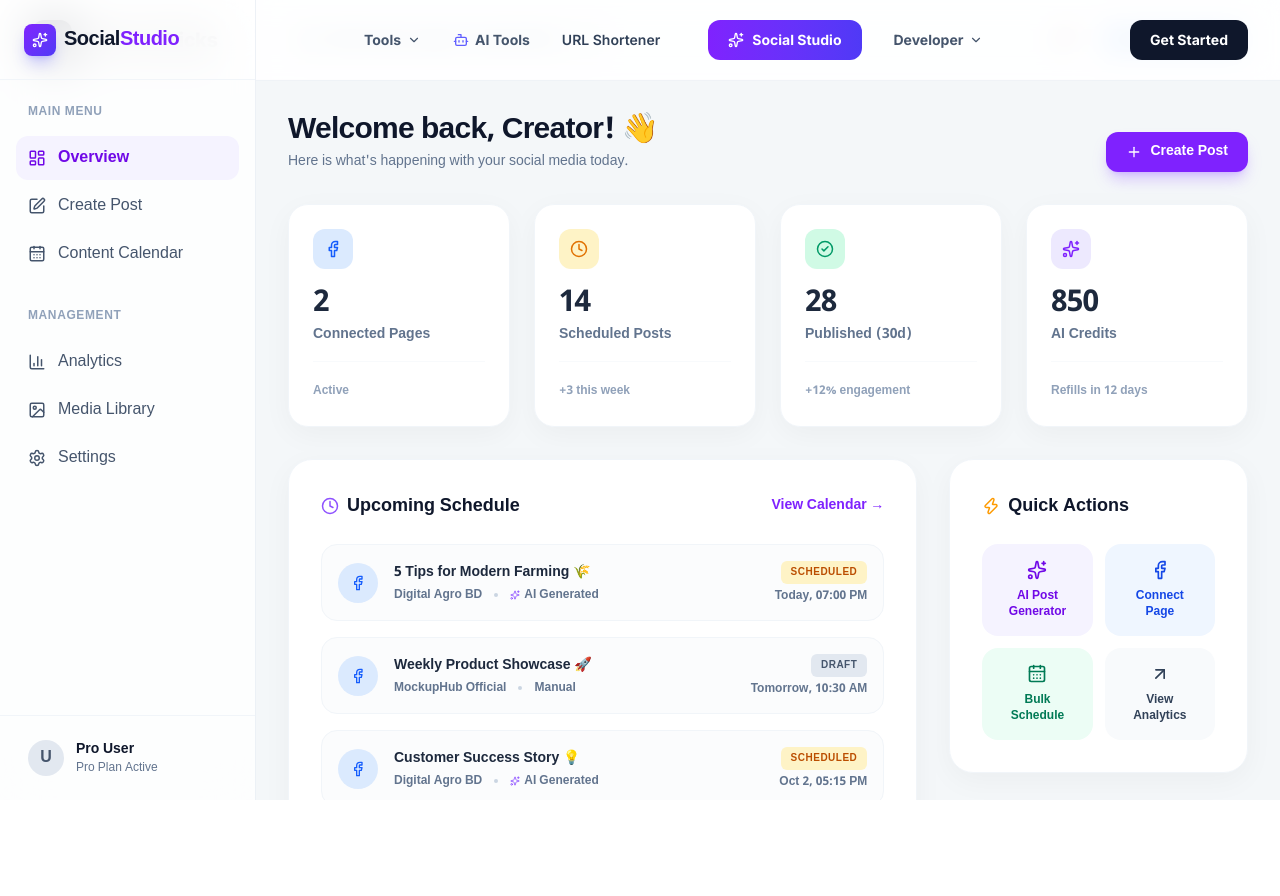
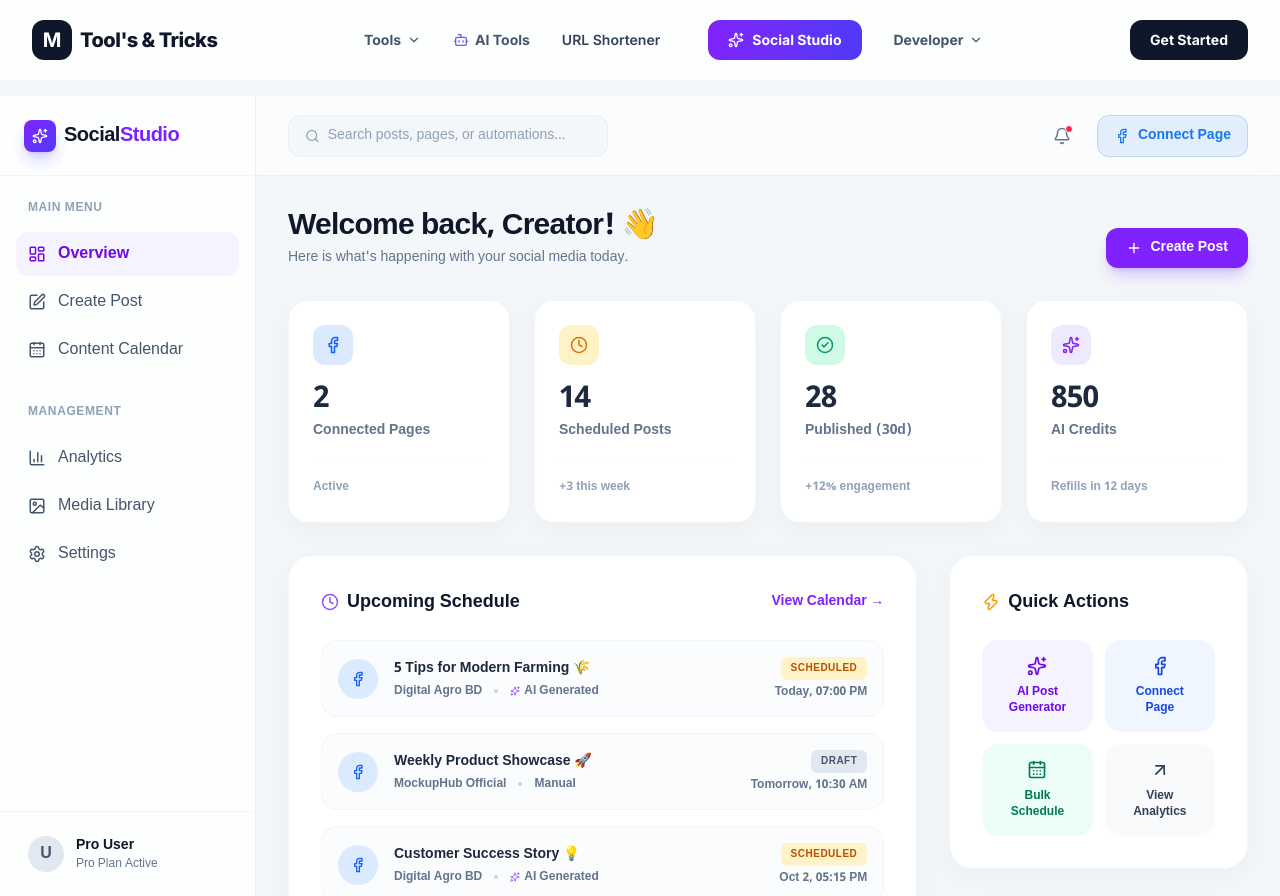
Before and after one commit to rashid-hash/tools-and-tricks, a Next.js app: page /social-studio in a window 1280 px wide. Before the commit the page ends 800 px from the top, so only its background shows below. Built offline with nearby package versions, Linux system fonts and the light colour scheme.

Commit message:
Ai tools update and adding

```diff
--- a/app/social-studio/accounts/page.tsx
+++ b/app/social-studio/accounts/page.tsx
@@ -46,7 +46,7 @@ export default function ConnectedAccountsPage() {
   };
 
   return (
-    <div className={`min-h-screen bg-[#F4F7F9] font-sans ${notoSansBengali.className} text-slate-800 pb-20 pt-8`}>
+    <div className={`min-h-screen bg-[#F4F7F9] font-sans ${notoSansBengali.className} text-slate-800 pb-20 pt-28 md:pt-32`}>
 
       <div className="max-w-5xl mx-auto px-4 md:px-8">
 
--- a/app/social-studio/analytics/page.tsx
+++ b/app/social-studio/analytics/page.tsx
@@ -46,7 +46,7 @@ export default function AnalyticsPage() {
   ];
 
   return (
-    <div className={`min-h-screen bg-[#F4F7F9] font-sans ${notoSansBengali.className} text-slate-800 pb-20 pt-8`}>
+    <div className={`min-h-screen bg-[#F4F7F9] font-sans ${notoSansBengali.className} text-slate-800 pb-20 pt-28`}>
 
       <div className="max-w-7xl mx-auto px-4 md:px-8">
 
--- a/app/social-studio/automation/page.tsx
+++ b/app/social-studio/automation/page.tsx
@@ -89,7 +89,7 @@ export default function AutomationPage() {
   };
 
   return (
-    <div className={`min-h-screen bg-[#F4F7F9] font-sans ${notoSansBengali.className} text-slate-800 pb-20 pt-8`}>
+    <div className={`min-h-screen bg-[#F4F7F9] font-sans ${notoSansBengali.className} text-slate-800 pb-20 pt-28`}>
 
       <div className="max-w-6xl mx-auto px-4 md:px-8">
 
--- a/app/social-studio/calendar/page.tsx
+++ b/app/social-studio/calendar/page.tsx
@@ -66,7 +66,7 @@ export default function ContentCalendarPage() {
   };
 
   return (
-    <div className={`min-h-screen bg-[#F4F7F9] font-sans ${notoSansBengali.className} text-slate-800 pb-20 pt-8`}>
+    <div className={`min-h-screen bg-[#F4F7F9] font-sans ${notoSansBengali.className} text-slate-800 pb-20 pt-28`}>
 
       <div className="max-w-[1400px] mx-auto px-4 md:px-8">
 
--- a/app/social-studio/create/page.tsx
+++ b/app/social-studio/create/page.tsx
@@ -76,7 +76,7 @@ export default function CreatePostPage() {
   };
 
   return (
-    <div className={`min-h-screen bg-[#F4F7F9] font-sans ${notoSansBengali.className} text-slate-800 pb-20 pt-8`}>
+    <div className={`min-h-screen bg-[#F4F7F9] font-sans ${notoSansBengali.className} text-slate-800 pb-20 pt-28`}>
 
       <div className="max-w-7xl mx-auto px-4 md:px-8">
 
--- a/app/social-studio/page.tsx
+++ b/app/social-studio/page.tsx
@@ -37,7 +37,7 @@ export default function SocialStudioDashboard() {
   ];
 
   return (
-    <div className={`min-h-screen bg-[#F4F7F9] flex font-sans ${notoSansBengali.className} text-slate-800`}>
+    <div className={`min-h-screen pt-20 md:pt-24 bg-[#F4F7F9] flex font-sans ${notoSansBengali.className} text-slate-800`}>
 
       {/* Mobile Menu Overlay */}
       {isMobileMenuOpen && (
@@ -45,7 +45,7 @@ export default function SocialStudioDashboard() {
       )}
 
       {/* Sidebar - Glassmorphism UI */}
-      <aside className={`fixed lg:static inset-y-0 left-0 z-50 w-64 bg-white/80 backdrop-blur-xl border-r border-slate-200/60 transform ${isMobileMenuOpen ? "translate-x-0" : "-translate-x-full"} lg:translate-x-0 transition-transform duration-300 ease-in-out flex flex-col`}>
+      <aside className={`fixed top-20 md:top-24 lg:top-0 lg:static inset-y-0 left-0 z-50 w-64 bg-white/80 backdrop-blur-xl border-r border-slate-200/60 transform ${isMobileMenuOpen ? "translate-x-0" : "-translate-x-full"} lg:translate-x-0 transition-transform duration-300 ease-in-out flex flex-col`}>
         <div className="h-20 flex items-center px-6 border-b border-slate-100">
           <Link href="/" className="flex items-center gap-2">
             <div className="w-8 h-8 rounded-lg bg-gradient-to-br from-violet-600 to-indigo-600 flex items-center justify-center shadow-lg shadow-indigo-500/30">
@@ -114,14 +114,18 @@ export default function SocialStudioDashboard() {
             </div>
           </div>
 
-          <div className="flex items-center gap-3 md:gap-4">
+          <div className="flex items-center gap-3 md:gap-4 relative z-50">
   <button className="relative p-2.5 text-slate-500 hover:bg-slate-100 rounded-full transition-colors">
     <Bell size={18} />
     <span className="absolute top-2 right-2 w-2 h-2 bg-rose-500 rounded-full border border-white"></span>
   </button>
-            <button className="hidden md:flex items-center gap-2 px-4 py-2.5 bg-[#1877F2]/10 hover:bg-[#1877F2]/20 text-[#1877F2] text-sm font-bold rounded-xl transition-colors border border-[#1877F2]/20">
-              <FacebookIcon size={16} /> Connect Page
-            </button>
+
+  <Link
+    href="/social-studio/accounts"
+    className="flex items-center gap-2 px-3 md:px-4 py-2 md:py-2.5 bg-[#1877F2]/10 hover:bg-[#1877F2]/20 text-[#1877F2] text-xs md:text-sm font-bold rounded-xl transition-colors border border-[#1877F2]/20"
+  >
+    <FacebookIcon size={16} /> <span className="hidden sm:inline">Connect Page</span>
+  </Link>
 </div>
         </header>
 
@@ -226,10 +230,10 @@ export default function SocialStudioDashboard() {
                       <Sparkles size={20} className="group-hover:scale-110 transition-transform" />
                       <span className="text-xs font-bold text-center">AI Post<br/>Generator</span>
                     </button>
-                    <button className="flex flex-col items-center justify-center gap-2 p-4 rounded-2xl bg-blue-50 hover:bg-blue-100 text-blue-700 transition-colors group">
+                    <Link href="/social-studio/accounts" className="flex flex-col items-center justify-center gap-2 p-4 rounded-2xl bg-blue-50 hover:bg-blue-100 text-blue-700 transition-colors group">
   <FacebookIcon size={20} className="group-hover:scale-110 transition-transform" />
   <span className="text-xs font-bold text-center">Connect<br/>Page</span>
-                    </button>
+</Link>
                     <button className="flex flex-col items-center justify-center gap-2 p-4 rounded-2xl bg-emerald-50 hover:bg-emerald-100 text-emerald-700 transition-colors group">
                       <CalendarDays size={20} className="group-hover:scale-110 transition-transform" />
                       <span className="text-xs font-bold text-center">Bulk<br/>Schedule</span>
--- a/app/social-studio/settings/page.tsx
+++ b/app/social-studio/settings/page.tsx
@@ -17,7 +17,7 @@ export default function SettingsPage() {
   const [pushNotif, setPushNotif] = useState(false);
 
   return (
-    <div className={`min-h-screen bg-[#F4F7F9] font-sans ${notoSansBengali.className} text-slate-800 pb-20 pt-8`}>
+    <div className={`min-h-screen bg-[#F4F7F9] font-sans ${notoSansBengali.className} text-slate-800 pb-20 pt-28`}>
 
       <div className="max-w-6xl mx-auto px-4 md:px-8">
 
```
Lines whose indentation alone changed are shown as unchanged.
